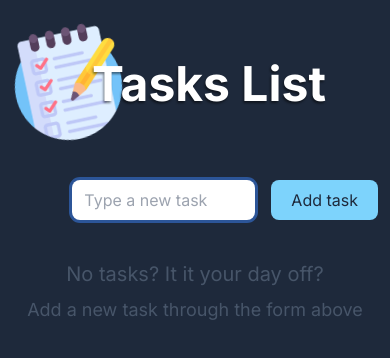
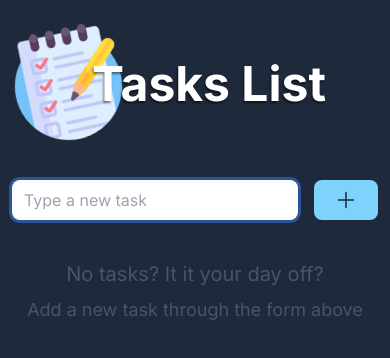
Before and after one commit to marcelo-tm/tasks, a React (Vite) app: page / in a window 390 px wide. Shown: the top 358 px of the page. Built offline with nearby package versions, Linux system fonts and the light colour scheme.

Commit message:
fix responsiveness on text input

```diff
--- a/src/components/AddTask/AddTask.tsx
+++ b/src/components/AddTask/AddTask.tsx
@@ -1,5 +1,6 @@
 import { v4 as uuidv4 } from "uuid";
 import { KeyboardEvent, useState } from "react";
+import { PlusIcon } from "@heroicons/react/24/outline";
 
 import { Button } from "../Button";
 import { Task } from "../../types/Task";
@@ -34,7 +35,7 @@ export function AddTask({ onClick }: Props) {
     <div className="flex items-center justify-end gap-4">
       <input
         type="text"
-        className={`text-slate-800 px-3 py-2 rounded-lg w-1/2 ring hover:ring-sky-600 focus:ring-sky-300 focus:outline-none ${
+        className={`text-slate-800 px-3 py-2 rounded-lg w-full md:w-1/2 ring hover:ring-sky-600 focus:ring-sky-300 focus:outline-none ${
           invalidForm ? "animate-shake" : ""
         }`}
         placeholder="Type a new task"
@@ -44,7 +45,10 @@ export function AddTask({ onClick }: Props) {
       />
 
       <Button intent="primary" onClick={handleAddTask}>
-        Add task
+        <span className="hidden md:block">Add task</span>
+        <span className="block w-6 h-6 md:hidden">
+          <PlusIcon />
+        </span>
       </Button>
     </div>
   );
```
